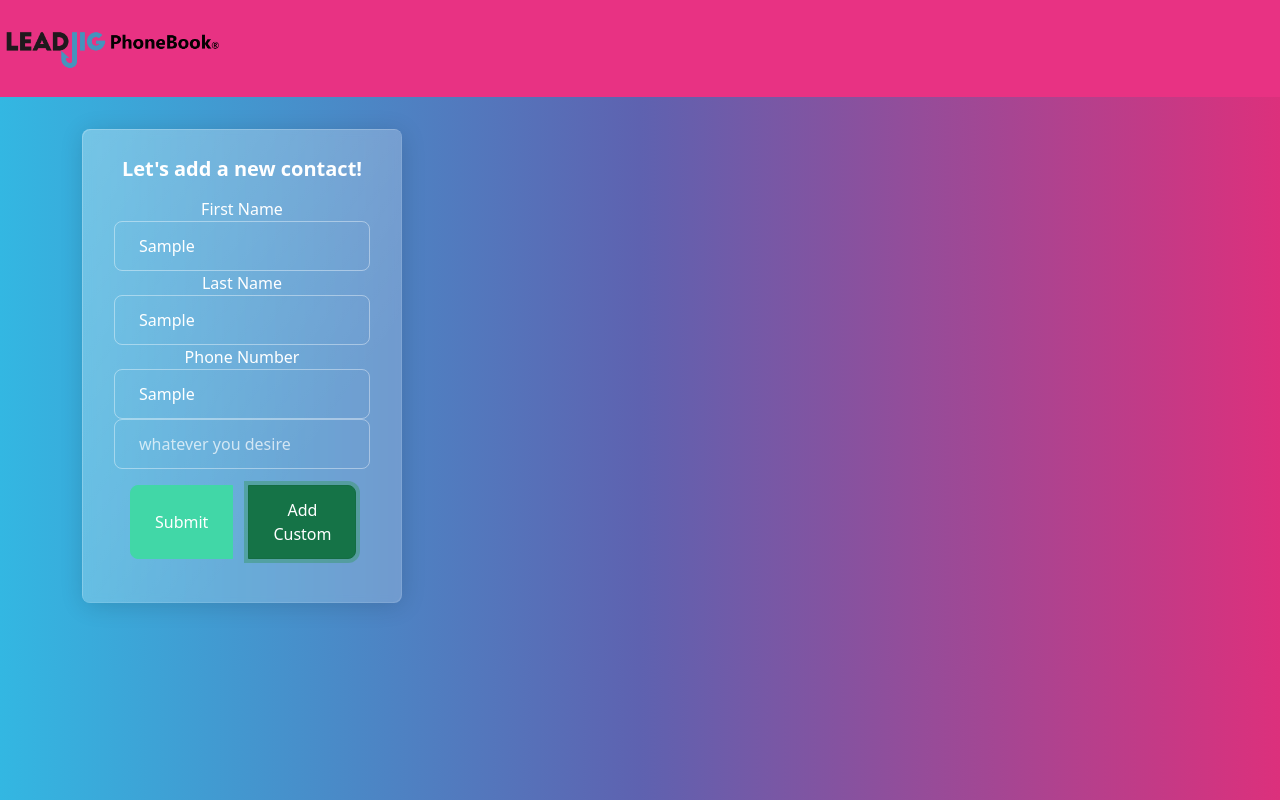
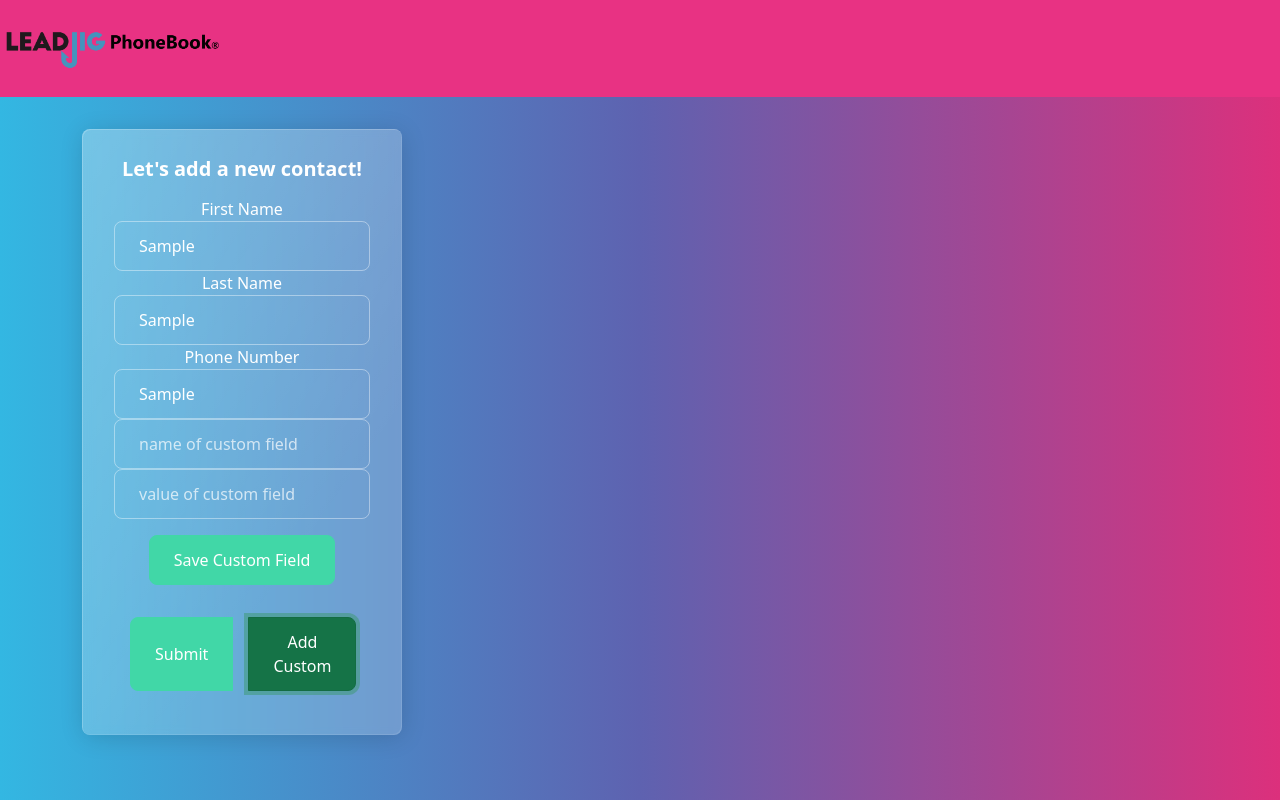
Before and after one commit to julianxlozano/LeadJigPhoneBook, a React (Create React App) app: page / in a window 1280 px wide. Both pictures are taken after typing "Sample", "Sample", "Sample" into the empty fields and a click on the button "Add Custom". Built offline with nearby package versions, Linux system fonts and the light colour scheme.

Commit message:
building out CustomInput.js

```diff
--- a/src/components/CustomInput.js
+++ b/src/components/CustomInput.js
@@ -2,10 +2,21 @@ import React, { useState } from 'react';
 
 const CustomInput = (props) => {
 
-    const [custom,setCustom] = useState();
+    const [customValue,setCustomValue] = useState("");
+    const [customFieldName,setCustomFieldName] = useState("")
+
+    const createCustomField = (e) =>{
+        const newField = {
+            [customFieldName]: customValue
+        }
+    }
 
         return (
-            <input onChange={e=>setCustom(e.target.value)} type="text" className="form-control"  placeholder="whatever you desire"></input>
+            <div>
+            <input onChange={e=>setCustomFieldName(e.target.value)} type="text" className="form-control"  placeholder="name of custom field"></input>
+            <input onChange={e=>setCustomValue(e.target.value)} type="text" className="form-control"  placeholder="value of custom field"></input>
+            <button onClick={createCustomField} className="btn btn-success email-btn"  >Save Custom Field</button>
+            </div>
         );
 
 }
--- a/src/components/NewContactForm.js
+++ b/src/components/NewContactForm.js
@@ -35,7 +35,7 @@ const NewContactForm = (props) => {
 
     const handleAddCustom = (e) =>{
         e.preventDefault()
-        setCustomFields([...customFields,{bday:"shis"}])
+        setCustomFields([...customFields,{}])
 
     }
 
@@ -48,7 +48,7 @@ const NewContactForm = (props) => {
                     <input onChange={e=>setLastName(e.target.value)} type="text" className="form-control" id="FormControlInput3" placeholder="Doe"></input>
                     <label for="FormControlInput1">Phone Number</label>
                     <input onChange={e=>setPhoneNumber(e.target.value)} type="text" className="form-control" id="FormControlInput4" placeholder="(xxx)xxx-xxxx"></input>
-                    {customFields.length > 0 ? customFields.map(field=><CustomInput/>) : null}
+                    {customFields.length > 0 ? customFields.map(field=><CustomInput key={uuid()} newField={field} setCustomFields={setCustomFields}/>) : null}
                 </div>
                 <div className="btn-group">
                 <input type="submit" className="btn btn-success email-btn" id="FormControlInput5" ></input>
```
